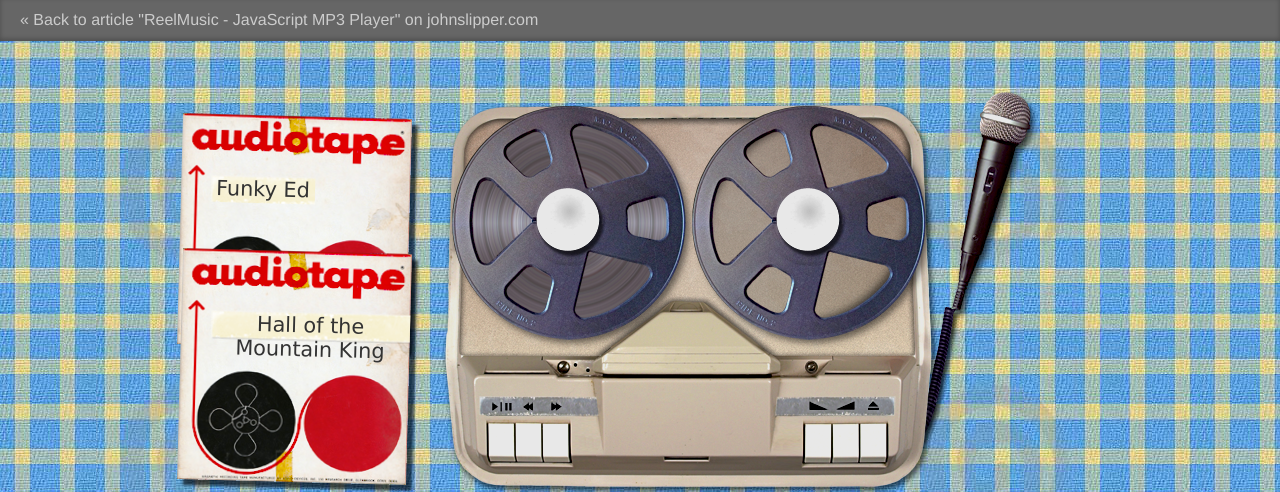
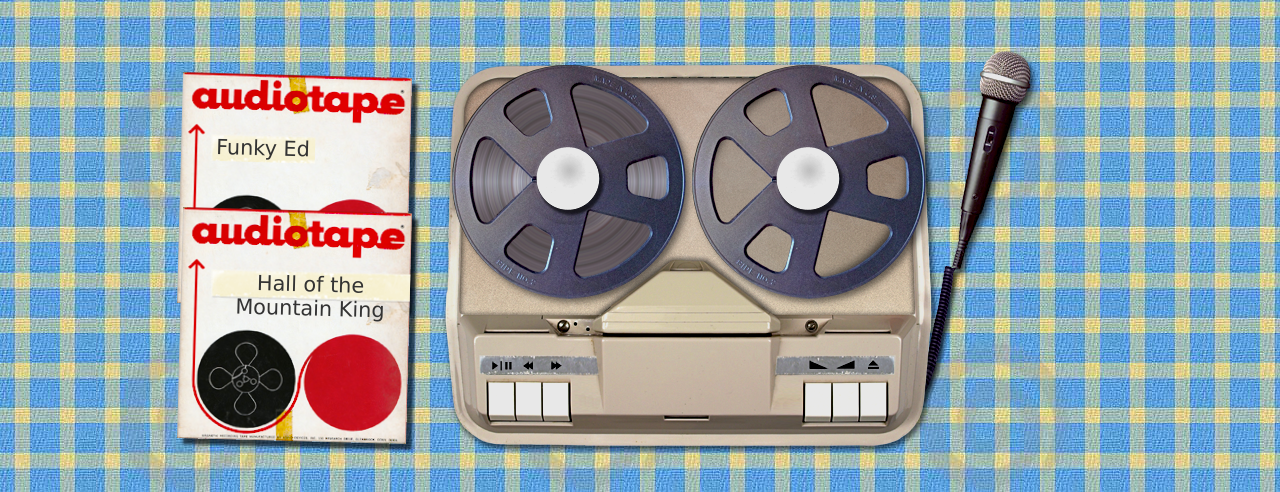
Before and after one commit to johnslipper/reelmusic-audio-player, a plain HTML site: page index.html in a window 1280 px wide. Shown: the top 492 px of the page. Drawn offline with Linux system fonts and the light colour scheme; a web font is replaced by a local one.

Commit message:
Removed old top link back banner

```diff
--- a/index.html
+++ b/index.html
@@ -3,7 +3,6 @@
 	<head>
 		<meta http-equiv="Content-Type" content="text/html; charset=utf-8"/>
 		<title>ReelMusic</title>
-		<link href="css/js-demo.css" type="text/css" rel="stylesheet" />
 		<link href="css/style.css" type="text/css" rel="stylesheet" />
 		<link href='http://fonts.googleapis.com/css?family=Just+Me+Again+Down+Here' rel='stylesheet' type='text/css'>
 		<script src="js/frameworks.min.js"></script>
@@ -11,9 +10,6 @@
 		<script src="js/implementation.js"></script>
 	</head>
 	<body>
-		 <div class="link-back">
-     	<a href="http://www.johnslipper.com/reelmusic/" title="Back to original article on johnslipper.com">&laquo; Back to article "ReelMusic - JavaScript MP3 Player" on johnslipper.com</a>
-    </div>
 		<div class="wrapper-outer">
 			<div class="wrapper">
 				<h1 id="title"><span class="top">Reel</span><span class="bottom">Music</span></h1>
```
